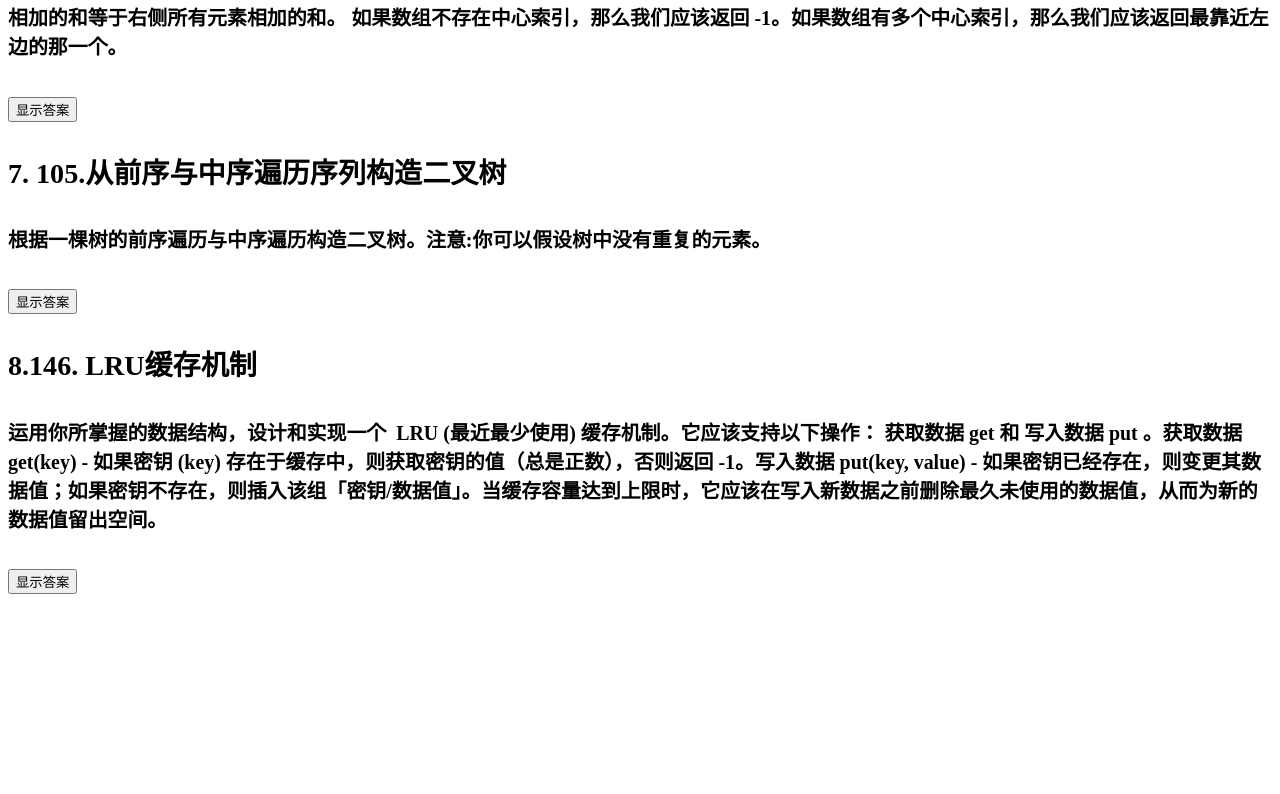
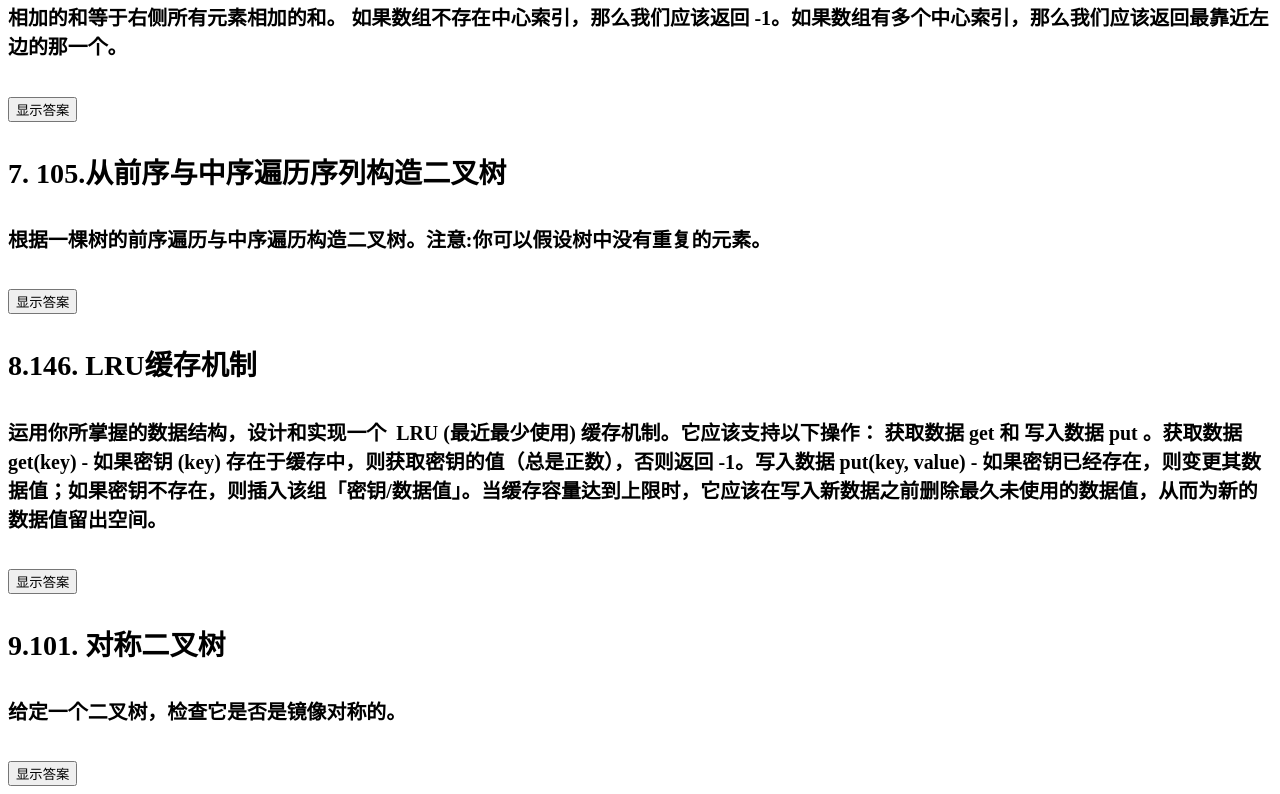
Before and after one commit to 13164286167/leecode_js, a Vue app: page /#/array in a window 1280 px wide. Shown: the part 1153-1947 px from the top of the page. Before the commit the page ends 1755 px from the top, so only its background shows below. Built offline with nearby package versions, Linux system fonts and the light colour scheme.

Commit message:
leetcode 二叉树

```diff
--- a/src/components/array/ArrayContent.vue
+++ b/src/components/array/ArrayContent.vue
@@ -70,6 +70,13 @@ export default {
                     stemContent:`运用你所掌握的数据结构，设计和实现一个  LRU (最近最少使用) 缓存机制。它应该支持以下操作： 获取数据 get 和 写入数据 put 。获取数据 get(key) - 如果密钥 (key) 存在于缓存中，则获取密钥的值（总是正数），否则返回 -1。写入数据 put(key, value) - 如果密钥已经存在，则变更其数据值；如果密钥不存在，则插入该组「密钥/数据值」。当缓存容量达到上限时，它应该在写入新数据之前删除最久未使用的数据值，从而为新的数据值留出空间。`,
                     answerCode:String(arrayAnswer[7])
                 },
+                {
+                    id:8,
+                    stemTitle:`101. 对称二叉树`,
+                    level:"简单",
+                    stemContent:`给定一个二叉树，检查它是否是镜像对称的。`,
+                    answerCode:String(arrayAnswer[8])
+                },
             ]
         }
     }
--- a/src/leecodejs/array/index.js
+++ b/src/leecodejs/array/index.js
@@ -160,7 +160,28 @@ class LRUCache {
     }
 }
 
+/**
+ * Definition for a binary tree node.
+ * function TreeNode(val) {
+ *     this.val = val;
+ *     this.left = this.right = null;
+ * }
+ */
+/**
+ * @param {TreeNode} root
+ * @return {boolean}
+ */
+var isSymmetric = function (root) {
+    const check = (left, right) => {
+      if (!left && !right) return true;
+      if (left && right) {
+        return left.val === right.val && check(left.left, right.right) && check(left.right, right.left)
+      }
+      return false;
+    }
+    return !root || check(root.left, root.right)
+  };
 
 
 
-export default [removeDuplicates,checkPermutation,rotateMatrix,singleNumber,replaceSpaces,pivotIndex,buildTree,LRUCache]
+export default [removeDuplicates,checkPermutation,rotateMatrix,singleNumber,replaceSpaces,pivotIndex,buildTree,LRUCache,isSymmetric]
```
